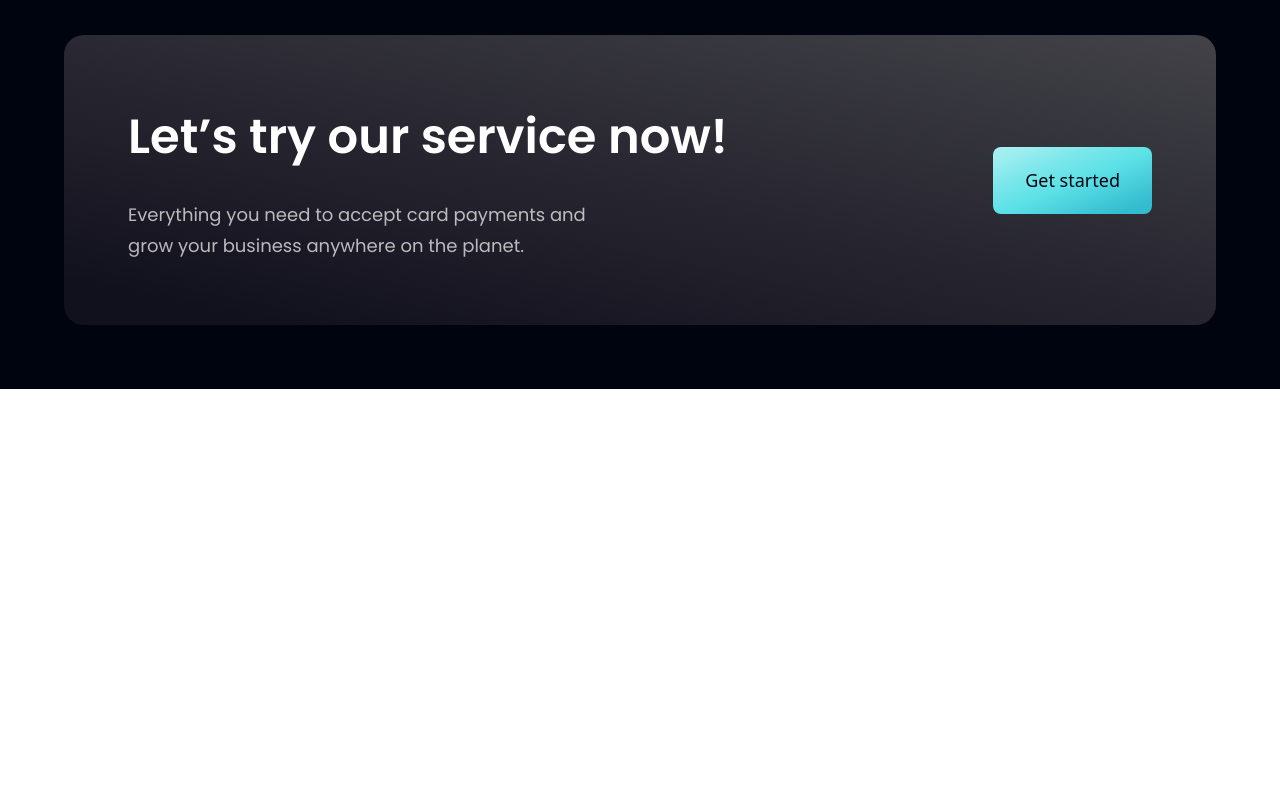
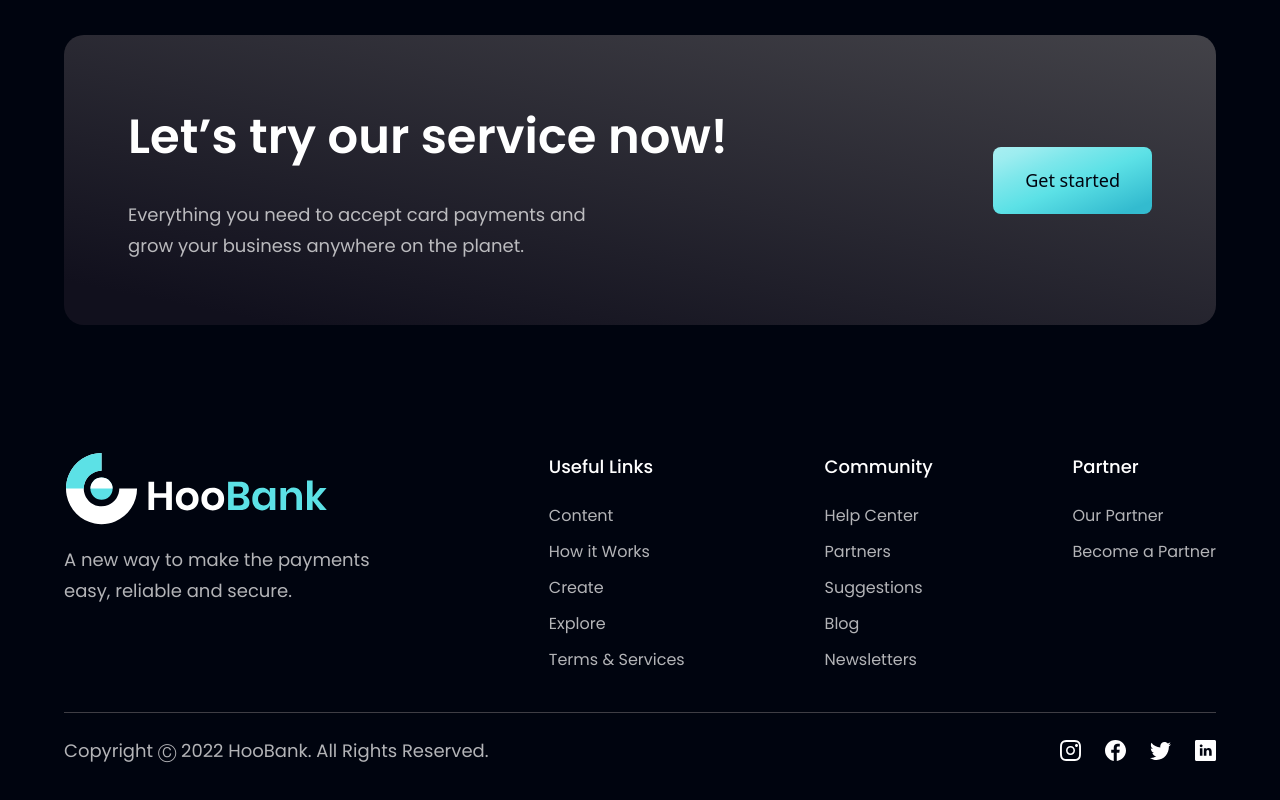
Before and after one commit to oldblacktree/HooBank, a React (Vite) app: page / in a window 1280 px wide. Shown: the part 4142-4942 px from the top of the page. Before the commit the page ends 4531 px from the top, so only its background shows below. Built offline with nearby package versions, Linux system fonts and the light colour scheme.

Commit message:
feat: add footer section

```diff
--- a/src/App.jsx
+++ b/src/App.jsx
@@ -1,4 +1,4 @@
-import { Navbar, Hero, Stats, Business, Billing, CardDeal, Testimonials, Clients, CTA} from './components';
+import { Navbar, Hero, Stats, Business, Billing, CardDeal, Testimonials, Clients, CTA, Footer} from './components';
 
 const App = () => {
   return (
@@ -18,6 +18,7 @@
           <Testimonials />
           <Clients />
           <CTA />
+          <Footer />
         </div>
       </div>
     </div>
--- /dev/null
+++ b/src/components/Footer.jsx
@@ -0,0 +1,50 @@
+import style from '../style';
+import {logo} from '../assets';
+import { footerLinks, socialMedia } from '../constants';
+
+const Footer = () => (
+  <section className="py-6 sm:py-16 mt-6 ">
+    <div className="flex flex-col md:flex-row w-full">
+      <div className="flex sm:max-md:flex-row sm:max-md:items-center sm:max-md:justify-between flex-col flex-1 mr-10 gap-5">
+        <img src={logo} alt="" className="w-[266px] h-[72px] object-contain" />
+        <p className={`${style.paragraph} max-w-[310px]`}>A new way to make the payments easy, reliable and secure.</p>
+      </div>
+      <div className="flex flex-[1.5] justify-between flex-wrap w-full mt-10 md:mt-0 gap-6">
+        {footerLinks.map((footerLink) => (
+          <div className="" key={footerLink.title}>
+              <h4 className="font-poppins font-medium text-[18px] leading-[27px] text-white">
+                {footerLink.title}
+              </h4>
+              <ul className="flex flex-col list-none mt-6 gap-3">
+                {footerLink.links.map((link) => (
+                  <li
+                    key={link.name}
+                    className="font-poppins font-normal text-[16px] leading-[24px] text-dimWhite hover:text-secondary cursor-pointer"
+                  >
+                    {link.name}
+                  </li>
+                ))}
+              </ul>
+          </div>
+        ))}
+      </div>
+    </div>
+    <div className="flex justify-between items-center flex-col sm:flex-row pt-6 border-t-[1px] border-t-[#3F3E45] mt-10 w-full gap-4">
+      <p className="font-poppins text-center text-[14px] md:text-[18px] leading-[27px] text-dimWhite">
+        Copyright Ⓒ 2022 HooBank. All Rights Reserved.
+      </p>
+      <div className="flex flex-row gap-6">
+        {socialMedia.map((social) => (
+          <img
+            key={social.id}
+            src={social.icon}
+            alt={social.id}
+            className="w-[21px] h-[21px] object-contain cursor-pointer"
+          />
+        ))}
+      </div>
+    </div>
+  </section>
+)
+
+export default Footer
--- a/src/components/index.js
+++ b/src/components/index.js
@@ -7,6 +7,7 @@
 import Testimonials from './Testimonials';
 import Clients from './Clients';
 import CTA from './CTA';
+import Footer from './Footer'
 
 
 export {
@@ -18,5 +19,6 @@
   CardDeal,
   Testimonials,
   Clients,
-  CTA
+  CTA,
+  Footer
 }
--- a/src/constants/index.js
+++ b/src/constants/index.js
@@ -101,3 +101,92 @@
     logo: dropbox,
   },
 ];
+
+export const footerLinks = [
+  {
+    title: "Useful Links",
+    links: [
+      {
+        name: "Content",
+        link: "https://www.hoobank.com/content/",
+      },
+      {
+        name: "How it Works",
+        link: "https://www.hoobank.com/how-it-works/",
+      },
+      {
+        name: "Create",
+        link: "https://www.hoobank.com/create/",
+      },
+      {
+        name: "Explore",
+        link: "https://www.hoobank.com/explore/",
+      },
+      {
+        name: "Terms & Services",
+        link: "https://www.hoobank.com/terms-and-services/",
+      },
+    ],
+  },
+  {
+    title: "Community",
+    links: [
+      {
+        name: "Help Center",
+        link: "https://www.hoobank.com/help-center/",
+      },
+      {
+        name: "Partners",
+        link: "https://www.hoobank.com/partners/",
+      },
+      {
+        name: "Suggestions",
+        link: "https://www.hoobank.com/suggestions/",
+      },
+      {
+        name: "Blog",
+        link: "https://www.hoobank.com/blog/",
+      },
+      {
+        name: "Newsletters",
+        link: "https://www.hoobank.com/newsletters/",
+      },
+    ],
+  },
+  {
+    title: "Partner",
+    links: [
+      {
+        name: "Our Partner",
+        link: "https://www.hoobank.com/our-partner/",
+      },
+      {
+        name: "Become a Partner",
+        link: "https://www.hoobank.com/become-a-partner/",
+      },
+    ],
+  },
+];
+
+export const socialMedia = [
+  {
+    id: "social-media-1",
+    icon: instagram,
+    link: "https://www.instagram.com/",
+  },
+  {
+    id: "social-media-2",
+    icon: facebook,
+    link: "https://www.facebook.com/",
+  },
+  {
+    id: "social-media-3",
+    icon: twitter,
+    link: "https://www.twitter.com/",
+  },
+  {
+    id: "social-media-4",
+    icon: linkedin,
+    link: "https://www.linkedin.com/",
+  },
+];
```
